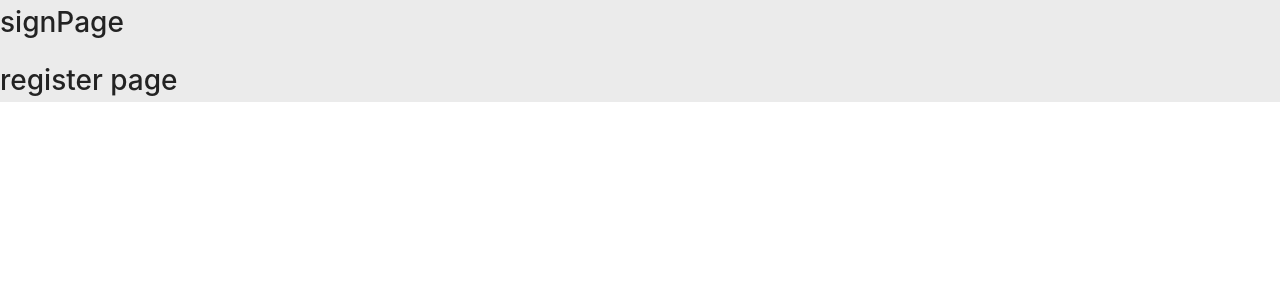
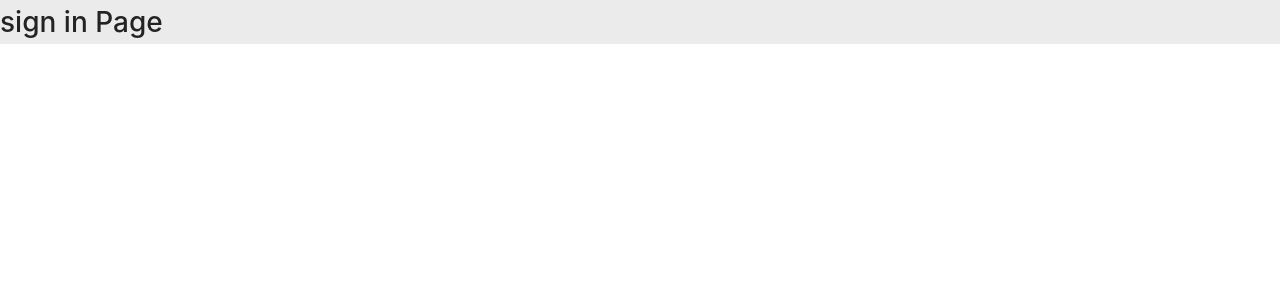
Before and after one commit to anne-creator/PawsUp, a React (Create React App) app: page /signin in a window 1280 px wide. Shown: the top 300 px of the page. Built offline with nearby package versions, Linux system fonts and the light colour scheme.

Commit message:
header router link done, ProductImage use link to direct done

```diff
--- a/src/App.tsx
+++ b/src/App.tsx
@@ -1,7 +1,7 @@
 import React from 'react';
 import styles from "./App.module.css";
 import { BrowserRouter, Route } from "react-router-dom";
-import { HomePage, SignInPage, RegisterPage } from './pages';
+import { HomePage, SignInPage, RegisterPage, DetailPage } from './pages';
 
 
 function App() {
@@ -12,8 +12,8 @@ function App() {
         <Route exact path='/' component={HomePage} />
         {/* NOTE：路由发生了变化，两个页面会堆叠显示。所以需要短路处理，给path之前加入 exact  */}
         <Route exact path='/signin' component={SignInPage} />
-        <Route exact component={RegisterPage} />
-
+        <Route exact path='/register' component={RegisterPage} />
+        <Route exact path='/detail/:touristRoutedId' component={DetailPage} />
       </BrowserRouter>
     </div>
   );
--- a/src/components/header/Header.tsx
+++ b/src/components/header/Header.tsx
@@ -2,17 +2,21 @@ import React from 'react';
 import styles from './Header.module.css'
 import logo from '../../assets/logo.svg';
 import { Layout, Typography, Input, Menu, Button, Dropdown } from "antd";
+import { useHistory } from 'react-router-dom'
 
 export const Header: React.FC = () => {
+  const history = useHistory()
   return (
     <div className={styles["app-header"]}>
       {/* top-header */}
       <Layout.Header className={styles["main-header"]}>
         <div className={styles["left-header"]}>
+          <span onClick={() => history.push('/')}>
             <img src={logo} alt="logo" className={styles["App-logo"]} />
             <Typography.Title level={3} className={styles.title}>
               Paws Up
             </Typography.Title>
+          </span>
           <Input.Search
             placeholder={"请输入旅游目的地、主题、或关键字"}
             className={styles["search-input"]}
@@ -21,8 +25,8 @@ export const Header: React.FC = () => {
         <div className={styles['right-header']}>
           {/* <Typography.Text>Make lives happier</Typography.Text> */}
           <Button.Group className={styles["button-group"]}>
-              <Button className={styles["button-register"]}>Register</Button>
-              <Button className={styles["button-login"]} >Login</Button>
+            <Button onClick={() => history.push('register')} className={styles["button-register"]}>Register</Button>
+            <Button onClick={() => history.push('signin')} className={styles["button-login"]} >Login</Button>
           </Button.Group>
         </div>
       </Layout.Header>
--- a/src/components/productCollection/ProductImage.tsx
+++ b/src/components/productCollection/ProductImage.tsx
@@ -1,6 +1,6 @@
 import React from 'react';
 import { Image, Typography } from 'antd';
-
+import { useHistory } from 'react-router-dom'
 interface PropsType {
     id: string | number;
     size: 'large' | 'small';
@@ -9,8 +9,9 @@ interface PropsType {
     title: string;
 }
 export const ProductImage: React.FC<PropsType> = ({ id, size, imageSrc, price, title }) => {
+    const history = useHistory()
     return (
-        <div>
+        <div onClick={() => history.push(`detail/${id}`)}>
             {/* 判断size */}
             {size === 'large' ? (
                 <Image src={imageSrc} height={285} width={490} />
--- a/src/pages/detail/Detail.tsx
+++ /dev/null
@@ -1,4 +0,0 @@
-import React from 'react'
-import styles from 'Deatil.module.css'
-
-export const Detail
--- /dev/null
+++ b/src/pages/detail/DetailPage.tsx
@@ -0,0 +1,13 @@
+import React from 'react'
+import styles from 'Deatil.module.css'
+import { RouteComponentProps } from 'react-router-dom';
+interface MatchParams {
+    touristRoutedId: string
+}
+
+export const DetailPage: React.FC<RouteComponentProps<MatchParams>> = (props) => {
+    console.log(props.history)
+    console.log(props.location)
+    console.log(props.match)
+    return (<h1>路线ID：{props.match.params.touristRoutedId}</h1>)
+}
--- a/src/pages/detail/index.ts
+++ b/src/pages/detail/index.ts
@@ -1 +1 @@
-export * from './Detail'
+export * from './DetailPage'
--- a/src/pages/index.ts
+++ b/src/pages/index.ts
@@ -1,3 +1,4 @@
 export * from "./home"
 export * from "./signin"
+export * from "./detail"
 export * from "./register"
--- a/src/pages/signin/SignInPage.tsx
+++ b/src/pages/signin/SignInPage.tsx
@@ -10,6 +10,6 @@ export class SignInPage extends React.Component<SignInPageProps> {
         console.log(props);
     }
     render() {
-        return (<h1>signPage</h1>);
+        return (<h1>sign in Page</h1>);
     }
 }
```
Also changed, not shown: src/pages/detail/Detail.module.css (deleted), src/pages/detail/DetailPage.module.css (added). Lines whose indentation alone changed are shown as unchanged.
